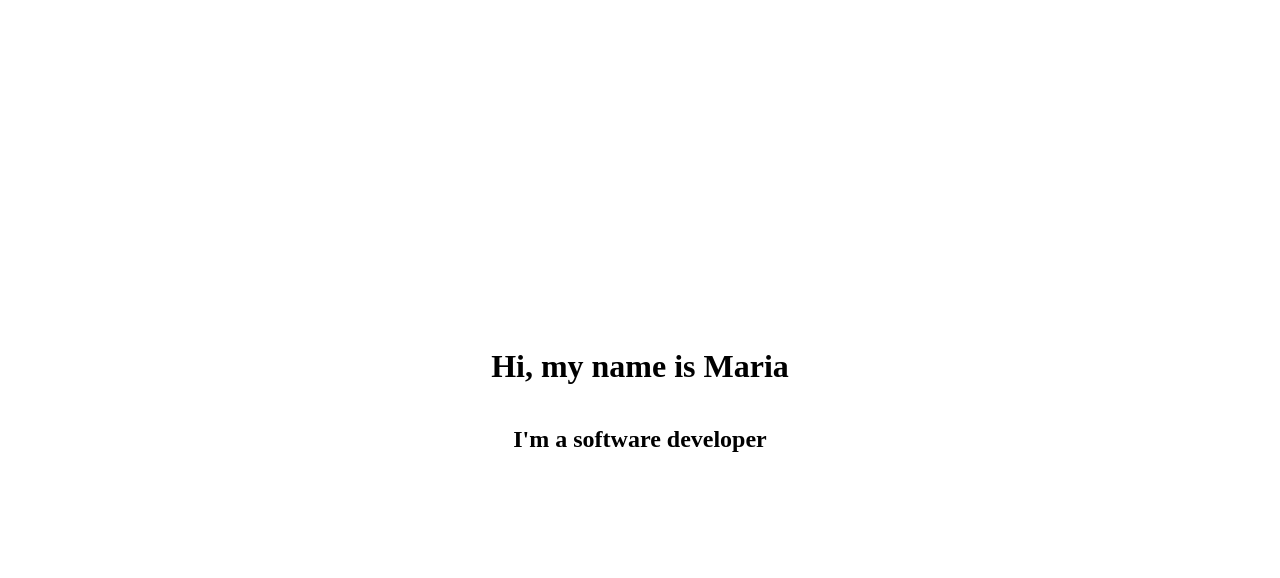
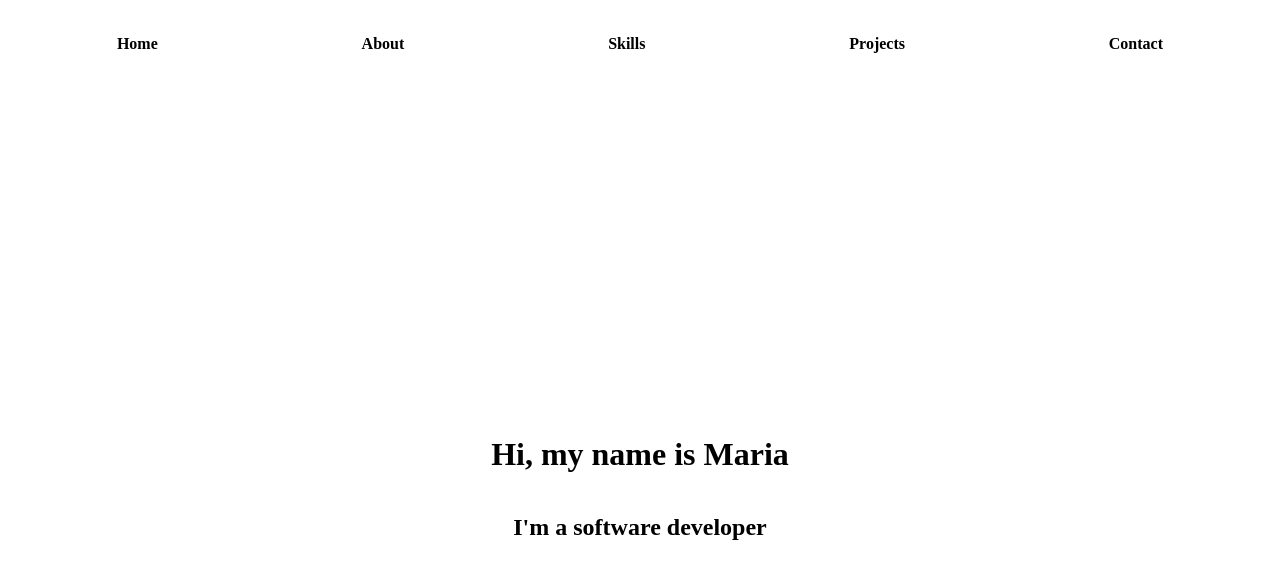
Before and after one commit to marorcas/portfolio, a plain HTML site: page maria.html in a window 1280 px wide. Shown: the top 578 px of the page. Drawn offline with Linux system fonts and the light colour scheme.

Commit message:
Create nav bar base in home page

```diff
--- a/maria.html
+++ b/maria.html
@@ -7,6 +7,17 @@
         <link rel="stylesheet" href="./css/style.css">
     </head>
     <body>
+        <header>
+            <nav class="nav-bar">
+                <ul class="nav-links">
+                    <li><a href="#home">Home</a></li>
+                    <li><a href="#about">About</a></li>
+                    <li><a href="#skills">Skills</a></li>
+                    <li><a href="#projects">Projects</a></li>
+                    <li><a href="#contact">Contact</a></li>
+                </ul>
+            </nav>
+        </header>
         <main>
             <section class="index">
                 <h1>Hi, my name is Maria</h1>
--- a/scss/partials/_mixins.scss
+++ b/scss/partials/_mixins.scss
@@ -9,3 +9,14 @@
     justify-content: center;
     align-items: center;
 }
+
+@mixin text-size($small, $medium, $large) {
+    font-size: $medium;
+    &--small {
+        font-size: $small;
+    }
+
+    &--large {
+        font-size: $large;
+    }
+}
--- /dev/null
+++ b/scss/sections/navigation.scss
@@ -0,0 +1,22 @@
+.nav-links {
+    display: flex;
+    justify-content: space-around;
+    align-items: center;
+    list-style: none;
+    padding: 0;
+    margin: 15px;
+
+    li {
+        margin: 20px;
+
+        a {
+            text-decoration: none;
+            font-weight: bold;
+            color: black;
+
+            &:hover {
+                color: red;
+            }
+        }
+    }
+}
--- a/scss/style.scss
+++ b/scss/style.scss
@@ -5,3 +5,4 @@
 @use "./sections/skills.scss";
 @use "./sections/projects.scss";
 @use "./sections/contact.scss";
+@use "./sections/navigation.scss";
```
Also changed, not shown: css/style.css, 1 other file.
